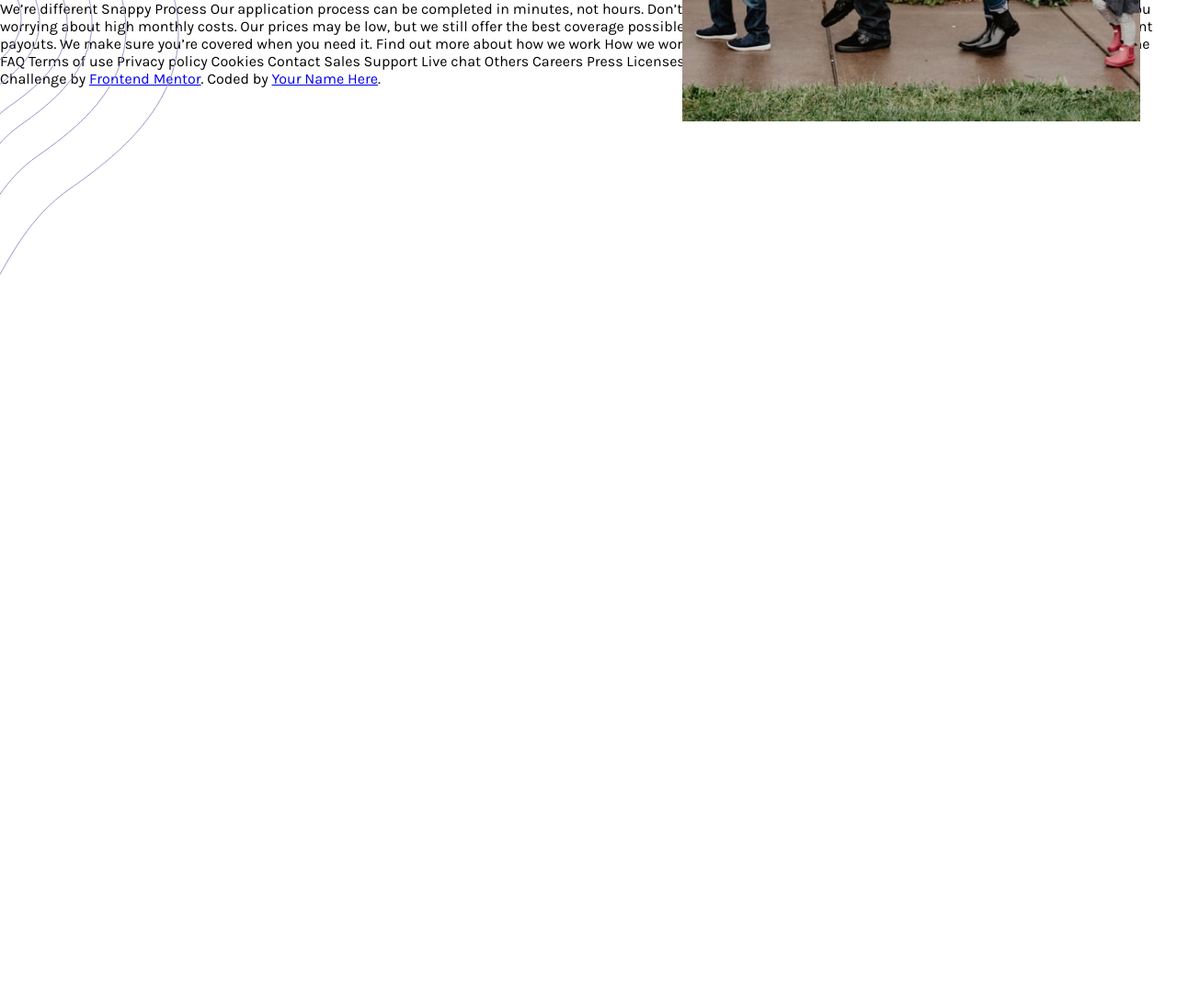
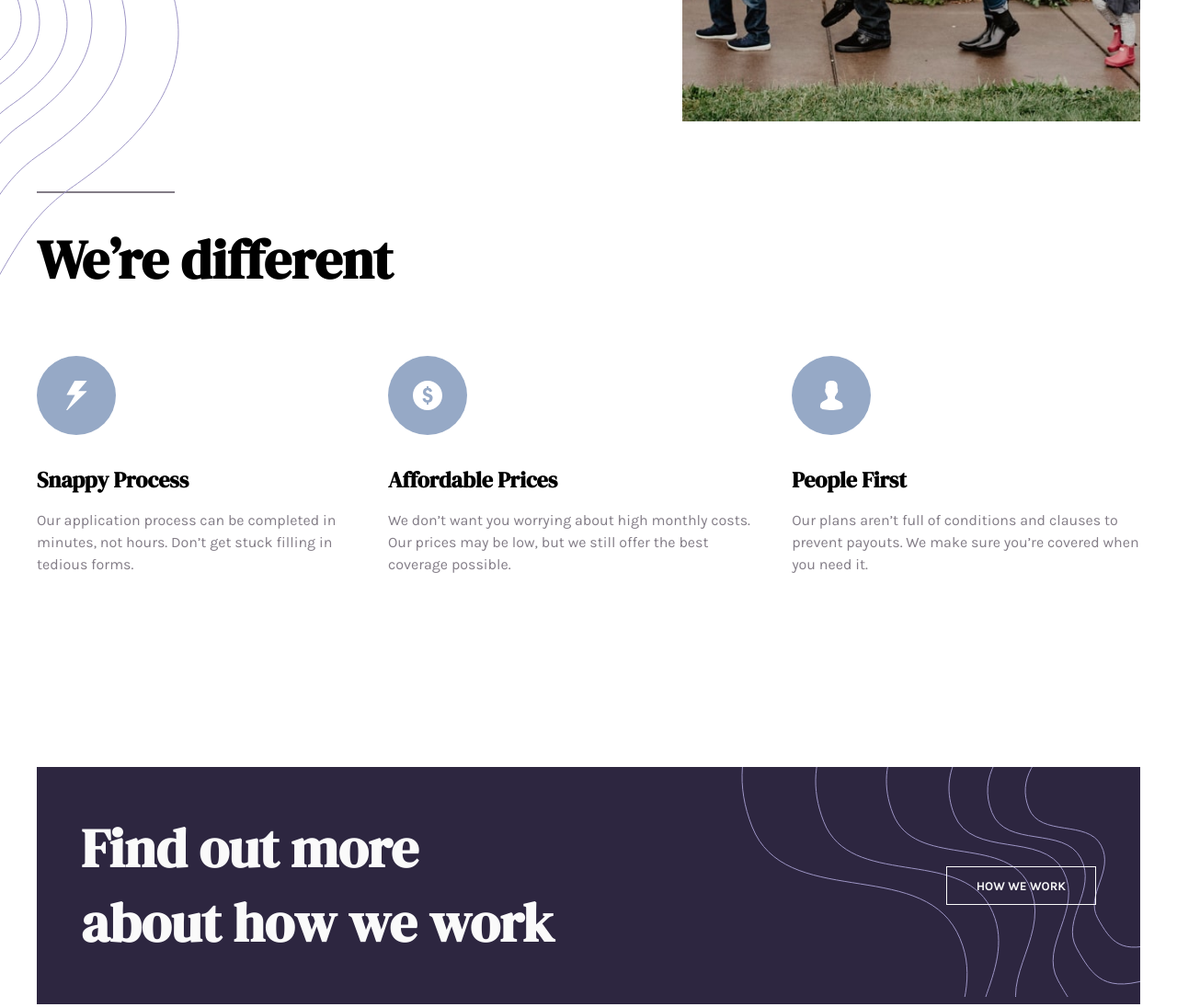
Before and after one commit to alishirani1384/Insure-landing-page, a plain HTML site: page index.html in a window 1280 px wide. Shown: the part 680-1775 px from the top of the page at 92% size. Before the commit the page ends 980 px from the top, so only its background shows below. Drawn offline with Linux system fonts and the light colour scheme.

Commit message:
main section completed

```diff
--- a/app.js
+++ b/app.js
@@ -5,10 +5,10 @@ menuBtn.addEventListener("click", () => {
   const icon = menuBtn.querySelector("img");
   menu.classList.toggle("active");
   if (menu.classList.contains("active")) {
-        icon.src = './images/icon-close.svg';
+    icon.src = "./images/icon-close.svg";
     document.body.style.overflow = "hidden";
   } else {
     icon.src = "./images/icon-hamburger.svg";
     document.body.style.overflow = "auto";
   }
-})
+});
--- a/index.html
+++ b/index.html
@@ -46,39 +46,61 @@
         </div>
       </div>
       </div>
+      <div class="how-section">
+        <div class="how-container">
+          <h1 class="title">We’re different</h1>
+          <div class="row">
+            <div class="card">
+              <img src="./images/icon-snappy-process.svg" alt="">
+              <div class="card-content">
+                <h3 class="card-title">
+                Snappy Process
+              </h3>
+              <p class="card-info">
+                Our application process can be completed in minutes, not hours. Don’t get
+  stuck filling in tedious forms.
+              </p>
+              </div>
+            </div>
+            <div class="card">
+              <img src="./images/icon-affordable-prices.svg" alt="">
+              <div class="card-content">
+                <h3 class="card-title">
+                Affordable Prices
+              </h3>
+              <p class="card-info">
+                We don’t want you worrying about high monthly costs. Our prices may be low,
+  but we still offer the best coverage possible.
+              </p>
+              </div>
+            </div>
+            <div class="card">
+              <img src="./images/icon-people-first.svg" alt="">
+              <div class="card-content">
+                <h3 class="card-title">
+                People First
+              </h3>
+              <p class="card-info">
+                Our plans aren’t full of conditions and clauses to prevent payouts. We make
+  sure you’re covered when you need it.
+              </p>
+              </div>
+            </div>
+          </div>
+        </div>
+      </div>
+      <div class="work-section">
+        <div class="work-container">
+          <h1>Find out more <br> about how we work</h1>
+          <button>How we work</button>
+        </div>
+      </div>
     </div>
   </main>
 
 
 
 
-
-
-
-
-
-
-
-  We’re different
-
-  Snappy Process
-
-  Our application process can be completed in minutes, not hours. Don’t get
-  stuck filling in tedious forms.
-
-  Affordable Prices
-
-  We don’t want you worrying about high monthly costs. Our prices may be low,
-  but we still offer the best coverage possible.
-
-  People First
-
-  Our plans aren’t full of conditions and clauses to prevent payouts. We make
-  sure you’re covered when you need it.
-
-  Find out more about how we work
-
-  How we work
 
   Our company
 
--- a/style.css
+++ b/style.css
@@ -125,10 +125,10 @@ nav {
   font-weight: 700;
   z-index: 101;
 }
-.plan-btn:hover{
-    transition: all .3s;
-    color: var(--Very-Dark-Violet);
-    background-color: var(--Very-Light-Gray);
+.plan-btn:hover {
+  transition: all 0.3s;
+  color: var(--Very-Dark-Violet);
+  background-color: var(--Very-Light-Gray);
 }
 .landing-container .landing-img {
   position: relative;
@@ -142,9 +142,91 @@ nav {
   right: 0px;
   width: 100%;
 }
-.mb{
-    display: none;
+.mb {
+  display: none;
 }
+/* HOW SECTION STYLES */
+.how-section{
+  margin: 13rem 0;
+}
+.how-container{
+  max-width: 1200px;
+  margin: 0 auto;
+  display: flex;
+  flex-direction: column;
+  gap: 4rem;
+}
+.how-container .title{
+  font-family: var(--header-font);
+  font-size: 3.7rem;
+}
+.how-container .title::before{
+  content: " ";
+  margin-bottom: 2rem;
+  width: 150px;
+  height: 2px;
+  display: block;
+  background-color: var(--Dark-Grayish-Violet);
+}
+.row{
+  display: flex;
+  gap: 2rem;
+}
+.card{
+  display: flex;
+  flex-direction: column;
+  align-items: flex-start;
+  gap: 2rem;
+}
+.card-content{
+  display: flex;
+  flex-direction: column;
+  gap: 1rem;
+}
+.card-content .card-title{
+  font-family: var(--header-font);
+  font-size: 1.5rem;
+}
+.card-content .card-info{
+  line-height: 1.5rem;
+  color: var(--Dark-Grayish-Violet);
+}
+.work-section{
+  margin: 10rem 0;
+}
+.work-container{
+  max-width: 1200px;
+  margin: 0 auto;
+  background-color: var(--Dark-Violet);
+  padding: 3rem;
+  display: flex;
+  justify-content: space-between;
+  align-items: center;
+  background-image: url("./images/bg-pattern-how-we-work-desktop.svg");
+  background-repeat: no-repeat;
+  background-position: top right;
+}
+.work-container h1{
+  font-family: var(--header-font);
+  font-size: 3.7rem;
+  color: var(--Very-Light-Gray);
+}
+.work-container button{
+   padding: 0.8rem 2rem;
+  text-transform: uppercase;
+  border: 1px solid var(--Very-Light-Gray);
+  color: var(--Very-Light-Gray);
+  background-color: transparent;
+  cursor: pointer;
+  font-weight: 700;
+  z-index: 101;
+}
+.work-container button:hover{
+  transition: all 0.3s;
+  color: var(--Very-Dark-Violet);
+  background-color: var(--Very-Light-Gray);
+}
+
 @media screen and (max-width: 1200px) {
   .nav-container {
     padding-inline: 1rem;
@@ -207,21 +289,21 @@ nav {
     background-color: transparent;
     cursor: pointer;
   }
-  .landing{
+  .landing {
     height: auto;
   }
-  .landing-container{
+  .landing-container {
     flex-direction: column-reverse;
-    padding-inline:0;
+    padding-inline: 0;
     gap: 2rem;
   }
-  .landing-img{
+  .landing-img {
     width: 100%;
   }
-  .landing-img img{
+  .landing-img img {
     width: 100%;
   }
-  .landing-container .content{
+  .landing-container .content {
     display: flex;
     align-items: center;
     justify-content: center;
@@ -229,23 +311,52 @@ nav {
     padding: 5rem 1rem;
     position: relative;
   }
-  .container-left{
+  .container-left {
     display: block;
     position: absolute;
     left: 0;
     top: 0;
   }
-  .container-right{
+  .container-right {
     display: block;
     position: absolute;
     bottom: 0;
     right: 0;
   }
-  .landing-container .title{
+  .landing-container .title {
     text-align: center;
     font-size: 3rem;
   }
-  .landing-container .title::before{
+  .landing-container .title::before {
     display: none;
   }
+  .how-container{
+    padding-inline:2rem;
+    align-items: center;
+    justify-content: center;
+  }
+  .how-container .title{
+    display: flex;
+    flex-direction: column;
+    align-items: center;
+  }
+  .row{
+    display: flex;
+    flex-direction: column;
+  }
+  .card{
+    align-items: center;
+    justify-content: center;
+    text-align: center;
+  }
+  .work-container{
+    margin-inline: 2rem;
+    flex-direction: column;
+    gap: 2rem;
+    text-align: center;
+    background-image: url("./images/bg-pattern-how-we-work-mobile.svg");
+  }
+  .work-container h1{
+    font-size: 3rem;
+  }
 }
```
Lines whose indentation alone changed are shown as unchanged.
